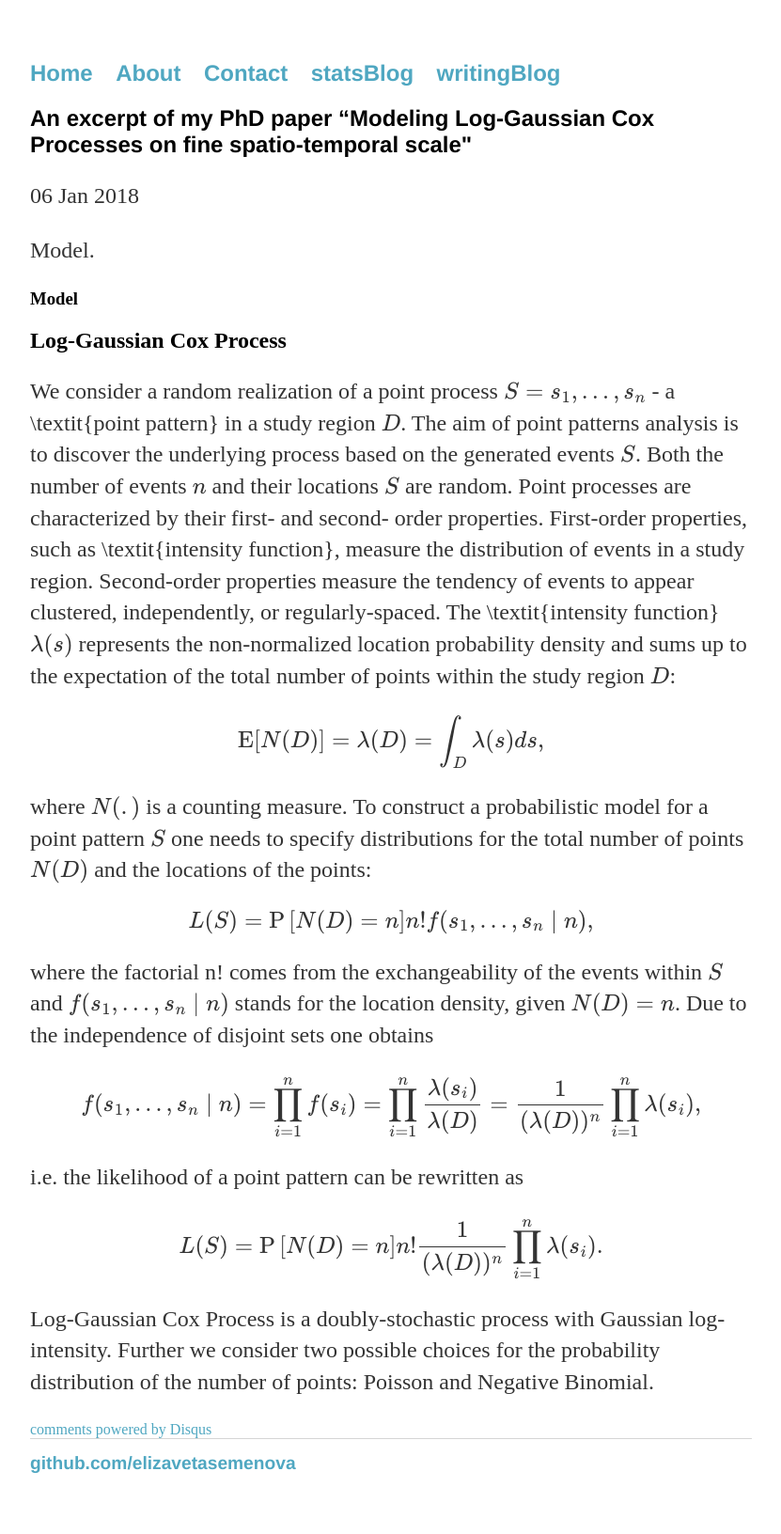
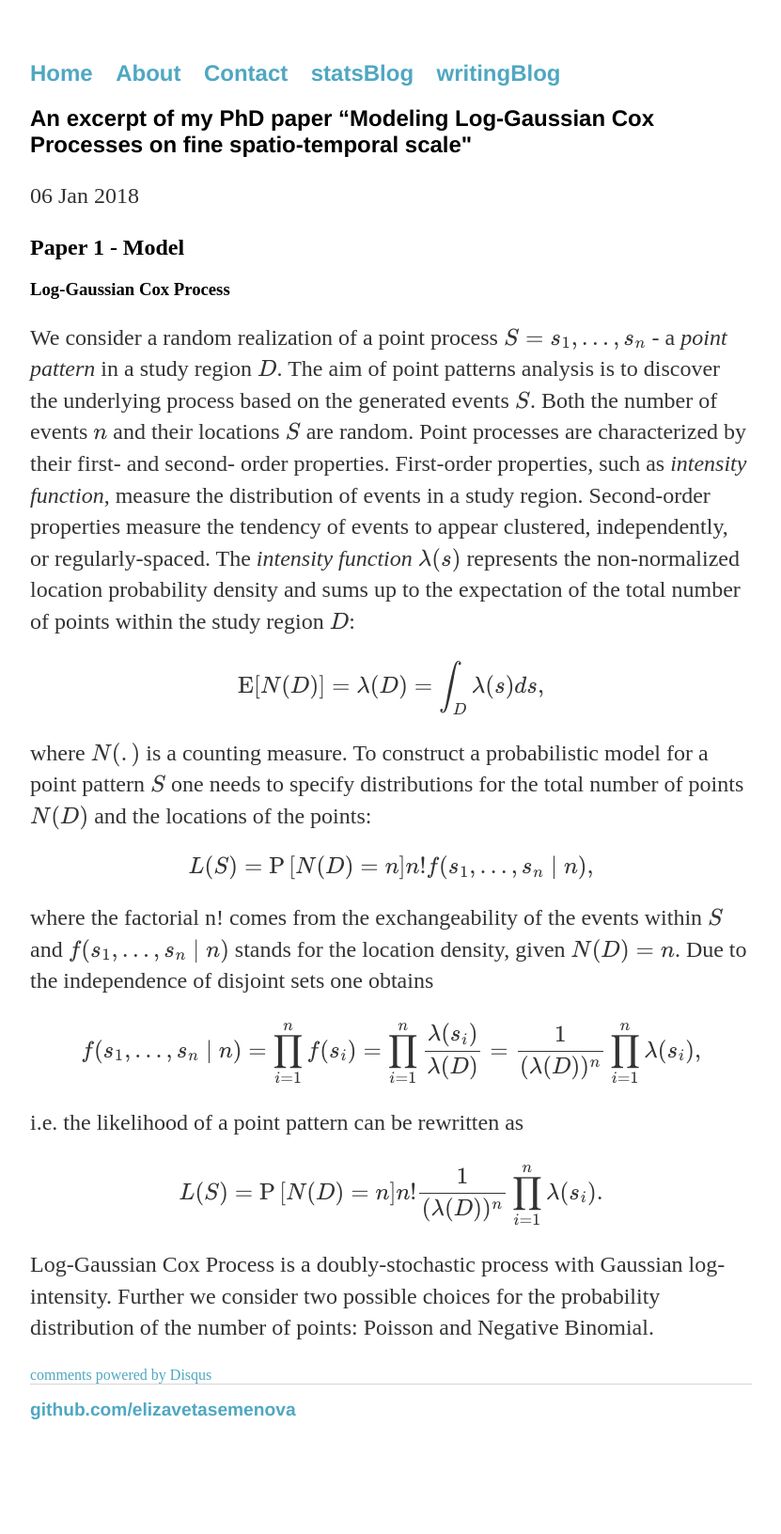
Before and after one commit to elizavetasemenova/elizavetasemenova.github.io, a Jekyll site: the page built from _posts/2018-01-06-An-excerpt-of-my-PhD-paper.md, in a window 1280 px wide. Shown: the whole page at 94% size, without its empty margins (224-1055 px from the left). Built offline with Jekyll 4.4.1, drawn with Linux system fonts in a browser that asks for light colours; formulas are drawn with MathJax 3; comment, search, counter and statistics services are not loaded; after the commit the page ends 1575 px from its top, so only the background shows below that.

Commit message:
Update 2018-01-06-An-excerpt-of-my-PhD-paper.md

```diff
--- a/_posts/2018-01-06-An-excerpt-of-my-PhD-paper.md
+++ b/_posts/2018-01-06-An-excerpt-of-my-PhD-paper.md
@@ -4,12 +4,11 @@ title: An excerpt of my PhD paper “Modeling Log-Gaussian Cox Processes on fine
 date: 2018-01-06
 comments: true
 ---
-Model.
 
+## Paper 1 - Model
 
-### Model
-## Log-Gaussian Cox Process
-We consider a random realization of a point process $S=\{s_1, \dots ,s_n\}$ - a \textit{point pattern} in a study region $D$. The aim of point patterns analysis is to discover the underlying process based on the generated events $S$. Both the number of events $n$ and their locations $S$ are random. Point processes are characterized by their first- and second- order properties. First-order properties, such as  \textit{intensity function}, measure the distribution of events in a study region. Second-order properties measure the tendency of events to appear clustered, independently, or regularly-spaced. The \textit{intensity function} $\lambda(s)$ represents the non-normalized location probability density and sums up to the expectation of the total number of points within the study region $D$:
+### Log-Gaussian Cox Process
+We consider a random realization of a point process $S=\{s_1, \dots ,s_n\}$ - a *point pattern* in a study region $D$. The aim of point patterns analysis is to discover the underlying process based on the generated events $S$. Both the number of events $n$ and their locations $S$ are random. Point processes are characterized by their first- and second- order properties. First-order properties, such as *intensity function*, measure the distribution of events in a study region. Second-order properties measure the tendency of events to appear clustered, independently, or regularly-spaced. The *intensity function* $\lambda(s)$ represents the non-normalized location probability density and sums up to the expectation of the total number of points within the study region $D$:
 \begin{equation}
 \text{E}[N(D)] = \lambda(D) = \int_D \lambda(s)ds,
 \end{equation}
```
